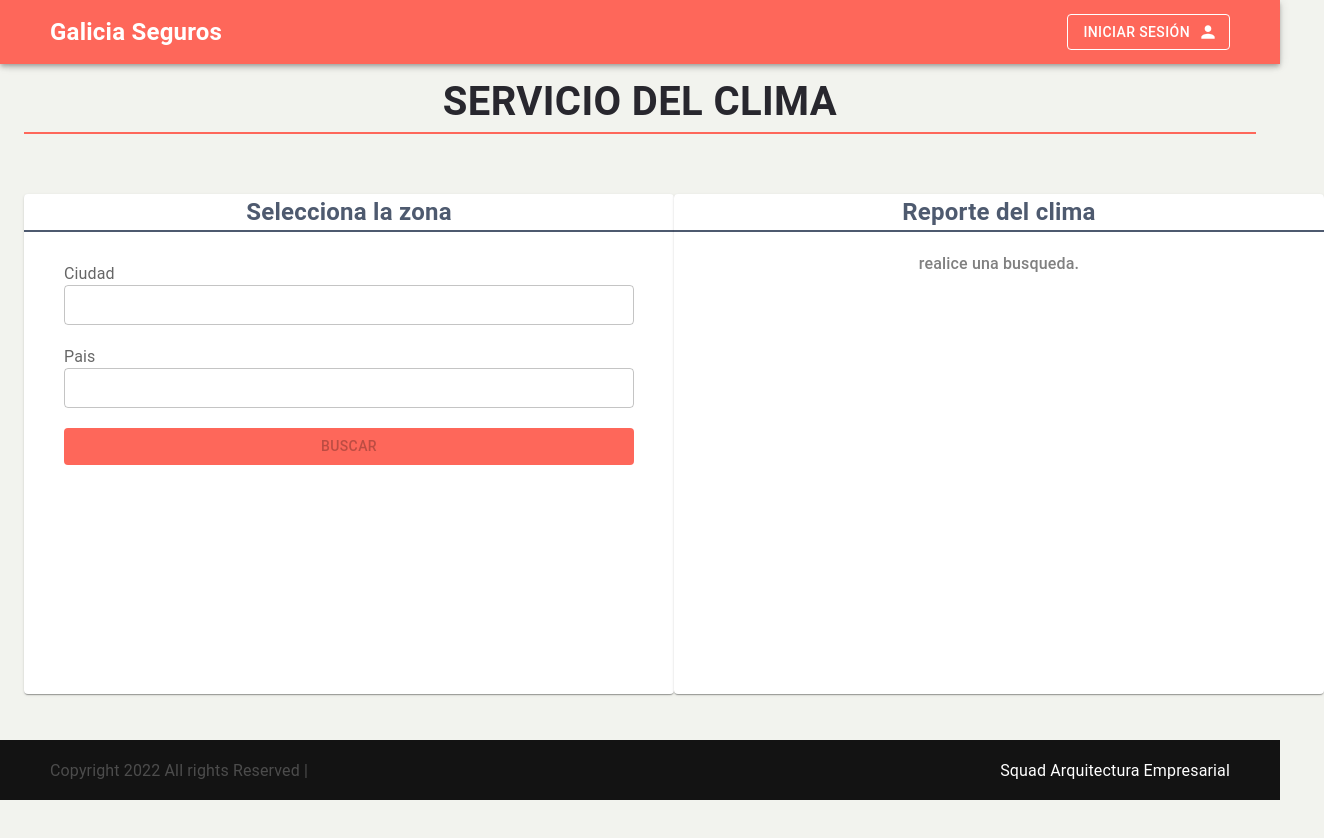
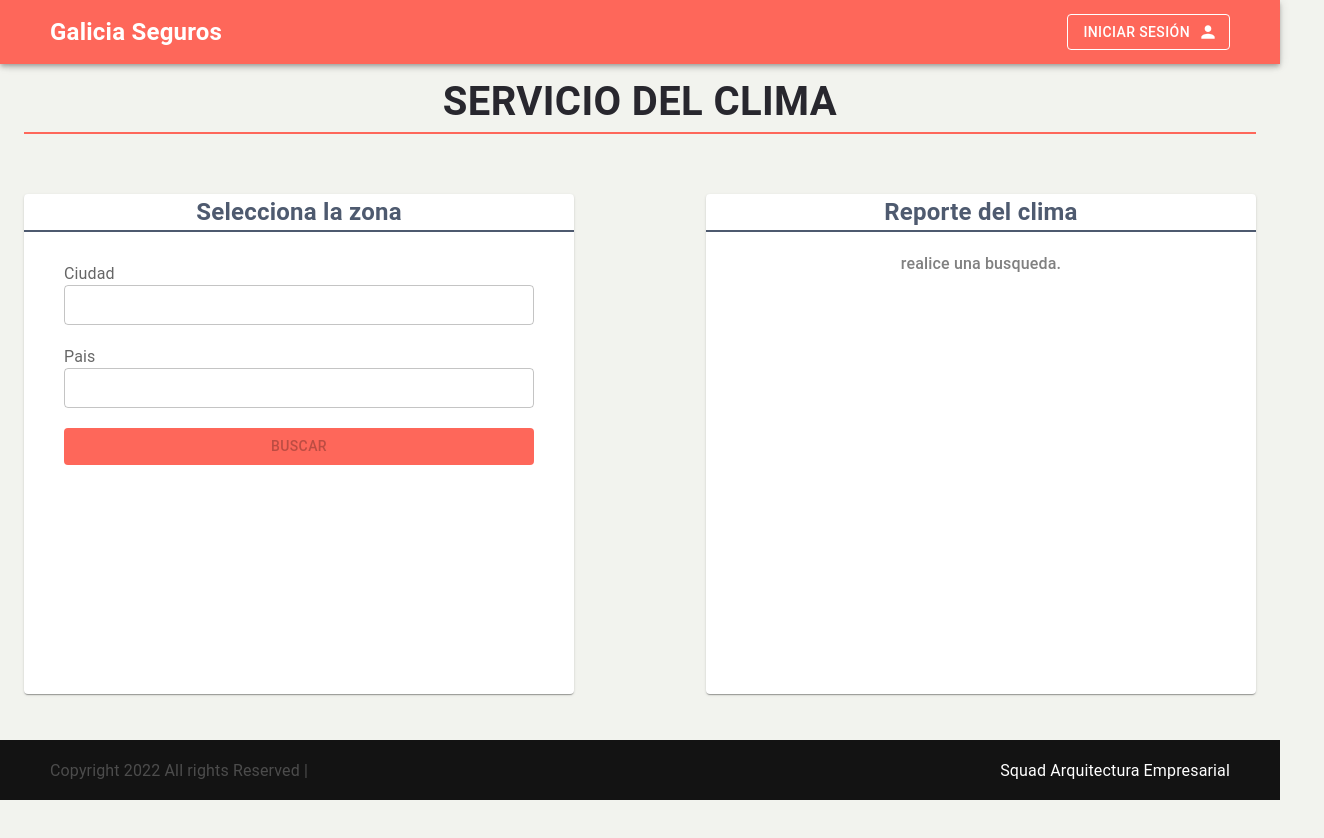
Before and after one commit to beetlejuice96/challenge-galicia-seguros, a React (Create React App) app: page / in a window 1280 px wide. Shown: the top 838 px of the page, 1324 px wide, since content can reach past the window. Built offline with nearby package versions, Linux system fonts and the light colour scheme; no server answers.

Commit message:
fix styles

```diff
--- a/src/components/main/informationCard/styles.js
+++ b/src/components/main/informationCard/styles.js
@@ -3,8 +3,8 @@ export const useInformationCardStyles = makeStyles((theme) =>
   createStyles({
     box: {
       ...theme.box,
-      [theme.breakpoints.down("xl")]: {
-        maxWidth: "800px",
+      [theme.breakpoints.only("lg")]: {
+        minWidth: "550px",
       },
       [theme.breakpoints.down("md")]: {
         width: "100%",
--- a/src/components/main/searchCard/styles.js
+++ b/src/components/main/searchCard/styles.js
@@ -3,8 +3,8 @@ export const useSearchCardStyles = makeStyles((theme) =>
   createStyles({
     box: {
       ...theme.box,
-      [theme.breakpoints.down("lg")]: {
-        // maxWidth: "800px",
+      [theme.breakpoints.only("lg")]: {
+        minWidth: "550px",
       },
       [theme.breakpoints.down("md")]: {
         width: "100%",
--- a/src/index.js
+++ b/src/index.js
@@ -17,7 +17,6 @@ const theme = createTheme({
     },
   },
   box: {
-    // width: "49%",
     minWidth: "650px",
     minHeight: "500px",
     margin: "40px 0 0 0 !important",
```
